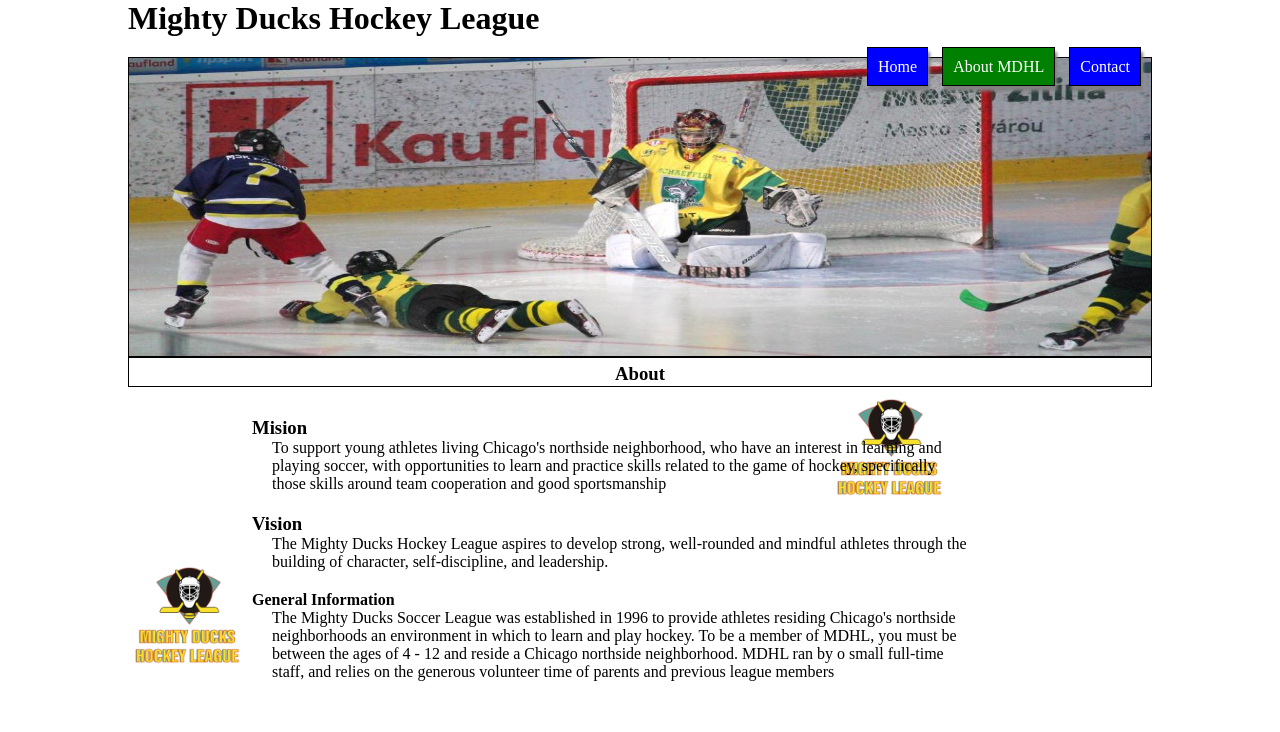
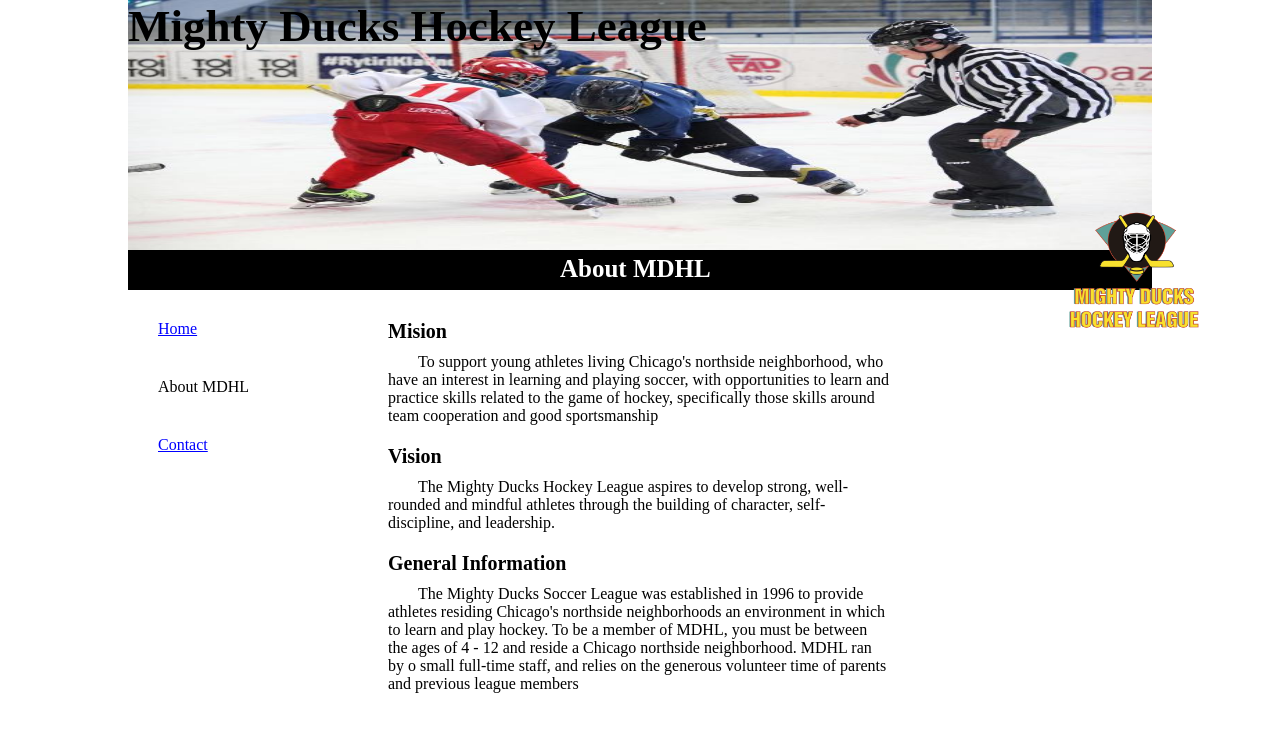
Before and after one commit to enrisimp/Mighty-Ducks-Hockey-League, a plain HTML site: page about.html in a window 1280 px wide. Drawn offline with Linux system fonts and the light colour scheme.

Commit message:
diseno 1 completo

```diff
--- a/about.html
+++ b/about.html
@@ -7,9 +7,9 @@
     <meta name="viewport" content="width=device-width, initial-scale=1.0">
     <title>Mighty Ducks Hockey League</title>
     <link rel="shortcut icon" href="favicon.ico" type="image/x-icon">
-    <link rel="stylesheet" href="/css/style.css">
-<!--     <link rel="stylesheet" href="/css/diseno1.css">
-    <link rel="stylesheet" href="/css/diseno2.css"> -->
+    <!-- <link rel="stylesheet" href="/css/style.css"> -->
+    <link rel="stylesheet" href="/css/diseno1.css">
+    <!-- <link rel="stylesheet" href="/css/diseno2.css"> -->
 </head>
 
 <body>
@@ -18,7 +18,7 @@
         <div id="header2">
             <nav class="diseno2">
                 <a href="./index.html">Home</a>
-        <a id="actual" href="#">About MDHL</a>
+                <a class="actual" href="#">About MDHL</a>
                 <a href="./contact.html">Contact</a>
             </nav>
         </div>
@@ -31,29 +31,36 @@
             <img id="logo" src="/img/Logo_Mighty_ducks-01.png" alt="logo" width="120">
         </div>
         <div id="contenido">
+            <aside>
                 <img class="diseno2" src="/img/Logo_Mighty_ducks-01.png" alt="logo" width="120">
                 <nav class="diseno1">
                     <a href="./index.html">Home</a>
-                <a id="actual" href="#">About MDHL</a>
+                    <a class="actual" href="#">About MDHL</a>
                     <a href="./contact.html">Contact</a>
                 </nav>
+            </aside>
             <!-- <figure>
                 <img src="/img/hockey_2.jpg" alt="logo" width="300">
             </figure> -->
             <div class="section">
                 <article>
-                    <h3>Mision</h3>
-                    <p>To support young athletes living Chicago's northside neighborhood, who have an interest in learning and playing soccer, with opportunities to learn and practice skills related to the game
+                    <h4 class="about">Mision</h4>
+                    <p>To support young athletes living Chicago's northside neighborhood, who have an interest in
+                        learning and playing soccer, with opportunities to learn and practice skills related to the game
                         of hockey, specifically those skills around team cooperation and good sportsmanship</p>
                 </article>
                 <article>
-                    <h3>Vision</h3>
-                    <p>The Mighty Ducks Hockey League aspires to develop strong, well-rounded and mindful athletes through the building of character, self-discipline, and leadership.</p>
+                    <h4 class="about">Vision</h4>
+                    <p>The Mighty Ducks Hockey League aspires to develop strong, well-rounded and mindful athletes
+                        through the building of character, self-discipline, and leadership.</p>
                 </article>
                 <article>
-                    <h4>General Information</h4>
-                    <p>The Mighty Ducks Soccer League was established in 1996 to provide athletes residing Chicago's northside neighborhoods an environment in which to learn and play hockey. To be a
-                        member of MDHL, you must be between the ages of 4 - 12 and reside a Chicago northside neighborhood. MDHL ran by o small full-time staff, and relies on the generous volunteer time of parents and previous league members</p>
+                    <h4 class="about">General Information</h4>
+                    <p>The Mighty Ducks Soccer League was established in 1996 to provide athletes residing Chicago's
+                        northside neighborhoods an environment in which to learn and play hockey. To be a
+                        member of MDHL, you must be between the ages of 4 - 12 and reside a Chicago northside
+                        neighborhood. MDHL ran by o small full-time staff, and relies on the generous volunteer time of
+                        parents and previous league members</p>
                 </article>
             </div>
         </div>
--- a/css/diseno1.css
+++ b/css/diseno1.css
@@ -2,6 +2,11 @@
   margin: 0;
   padding: 0;
   box-sizing: border-box;
+}
+
+body {
+  padding-left: 10%;
+  padding-right: 10%;
 }
 
 header {
@@ -9,11 +14,21 @@ header {
   background-repeat: no-repeat;
   background-size: contain;
   background-size: 100% 100%;
-  height: 300px;
+  height: 250px;
 }
 
-.diseno2 {
-  display: none;
+h1{
+  font-size: 45px;
+}
+
+#contenido {
+  display: inline;
+}
+
+aside{
+  width:20%;
+  display:inline;
+  vertical-align: top;
 }
 
 nav > a {
@@ -22,7 +37,7 @@ nav > a {
   margin-bottom: 40px;
 }
 
-nav > #actual{
+nav > .actual{
     text-decoration: none;
     color: black;
 }
@@ -34,10 +49,33 @@ nav {
   margin-top: 30px;
 }
 
-section {
-  width: 70%;
+#titulo {
+  text-align: center;
+  color: white;
+  background-color: black;
+  height: 40px;
+  padding-top: 5px;
+  width: 100%;
+}
+
+.logo, h3 {
   display: inline-block;
-  padding-top: 30px;
+  vertical-align: middle;
+
+}
+
+img {
+  margin-right: 10px;
+  position: relative;
+  left: 500px;
+  bottom: 60px;
+  height: 150px;
+  width: 150px;
+}
+
+h3{
+  position: absolute;
+  font-size: 25px;
 }
 
 .section {
@@ -46,38 +84,37 @@ section {
     padding-top: 30px;
 }
 
-#logo {
-  display: inline;
-  margin-left: 500px;
-  text-align: right;
-}
-
-#titulo {
-  text-align: center;
-  color: white;
-  background-color: black;
-  height: 30px;
-  padding-top: 5px;
-  display: block;
-}
-
-p {
-  padding-left: 20px;
+article {
+  margin-bottom: 20px;
+  width: 70%;
 }
 
 h4 {
-  text-decoration: italic;
+  font-style: italic;
+  display:block;
+  font-size: 20px;
+  margin-bottom: 10px;
+}
+h4.about {
+  font-style:normal;
+  font-weight: bold;
+  display:block;
+  font-size: 20px;
+  margin-bottom: 10px;
+}
+p {
+  text-indent: 30px;
 }
 
-article {
+#contacto > p {
   margin-bottom: 20px;
 }
 
-body {
-  padding-left: 10%;
-  padding-right: 10%;
+body{
+    padding-left: 10%;
+    padding-right: 10%
 }
 
-#contenido {
-  display: block;
+.diseno2 {
+  display: none;
 }
--- a/css/diseno2.css
+++ b/css/diseno2.css
@@ -54,7 +54,7 @@ section {
   padding-top: 30px;
 }
 
-#logo {
+.logo {
   display: inline;
   margin-left: 500px;
   text-align: right;
@@ -75,7 +75,7 @@ p {
 }
 
 h4 {
-  text-decoration: italic;
+  font-style: italic;
 }
 
 article {
```
Also changed, not shown: contact.html (+11 -9 lines), index.html (+14 -12 lines). Lines whose indentation alone changed are shown as unchanged.
